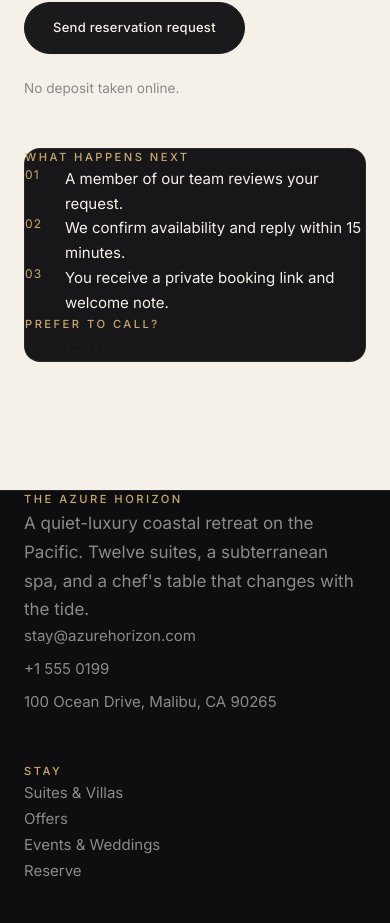
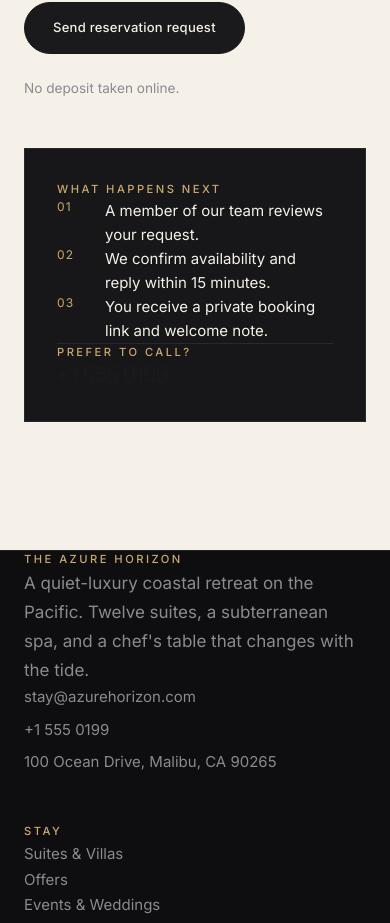
Before and after one commit to jaywon111/Azure-Horizon, a Next.js app: page /book in a window 390 px wide. Shown: the part 1520-2443 px from the top of the page. Built offline with nearby package versions, Linux system fonts and the light colour scheme; no server answers.

Commit message:
Adjust form spacing and styling in BookPage

```diff
--- a/app/book/page.tsx
+++ b/app/book/page.tsx
@@ -2,7 +2,6 @@
 import { useState } from "react";
 import { useRouter } from "next/navigation";
 import { Reveal, BlurText } from "@/components/primitives";
-import MagneticButton from "@/components/MagneticButton";
 import { rooms } from "@/lib/data";
 
 export default function BookPage() {
@@ -40,7 +39,7 @@ export default function BookPage() {
         <div className="container">
           <div className="grid md:grid-cols-12 gap-12 md:gap-16">
             <div className="md:col-span-8">
-              <form onSubmit={handleSubmit} className="space-y-8">
+              <form onSubmit={handleSubmit} className="space-y-10">
                 <div>
                   <p className="eyebrow mb-6">1 · Your Stay</p>
                   <div className="grid md:grid-cols-2 gap-6">
@@ -110,7 +109,7 @@ export default function BookPage() {
                   </Field>
                 </div>
 
-                <div className="pt-4 flex flex-wrap items-center gap-6">
+                <div className="pt-6 flex flex-wrap items-center gap-6">
                   <button
                     type="submit"
                     disabled={submitting}
@@ -128,39 +127,47 @@ export default function BookPage() {
 
             <div className="md:col-span-4">
               <div
-                className="p-8 rounded-2xl lg:sticky lg:top-32"
+                className="lg:sticky lg:top-32"
                 style={{
                   background: "var(--color-carbon)",
                   border: "1px solid rgba(245,241,232,0.08)",
+                  padding: "2rem",
                 }}
               >
-                <p className="eyebrow mb-6">What happens next</p>
-                <ul className="space-y-5">
+                <p className="eyebrow mb-8">What happens next</p>
+                <ul className="space-y-7">
                   {[
                     "A member of our team reviews your request.",
                     "We confirm availability and reply within 15 minutes.",
                     "You receive a private booking link and welcome note.",
                   ].map((s, i) => (
-                    <li key={i} className="flex gap-4">
+                    <li key={i} className="flex gap-5">
                       <span
-                        className="text-xs tracking-widest"
-                        style={{ color: "var(--color-gold)", minWidth: "1.5rem" }}
+                        className="text-xs tracking-widest pt-1"
+                        style={{ color: "var(--color-gold)", minWidth: "1.75rem" }}
                       >
                         0{i + 1}
                       </span>
-                      <span className="body" style={{ color: "var(--color-cream)" }}>
+                      <span
+                        className="body"
+                        style={{ color: "var(--color-cream)", lineHeight: 1.6 }}
+                      >
                         {s}
                       </span>
                     </li>
                   ))}
                 </ul>
 
-                <div className="hairline my-8" />
+                <div
+                  className="hairline my-8"
+                  style={{ background: "rgba(245,241,232,0.08)" }}
+                />
 
-                <p className="eyebrow mb-3">Prefer to call?</p>
+                <p className="eyebrow mb-4">Prefer to call?</p>
                 <a
                   href="tel:+15550199"
                   className="heading transition-colors duration-300 hover:text-gold"
+                  style={{ fontSize: "1.35rem" }}
                 >
                   +1 555 0199
                 </a>
```
